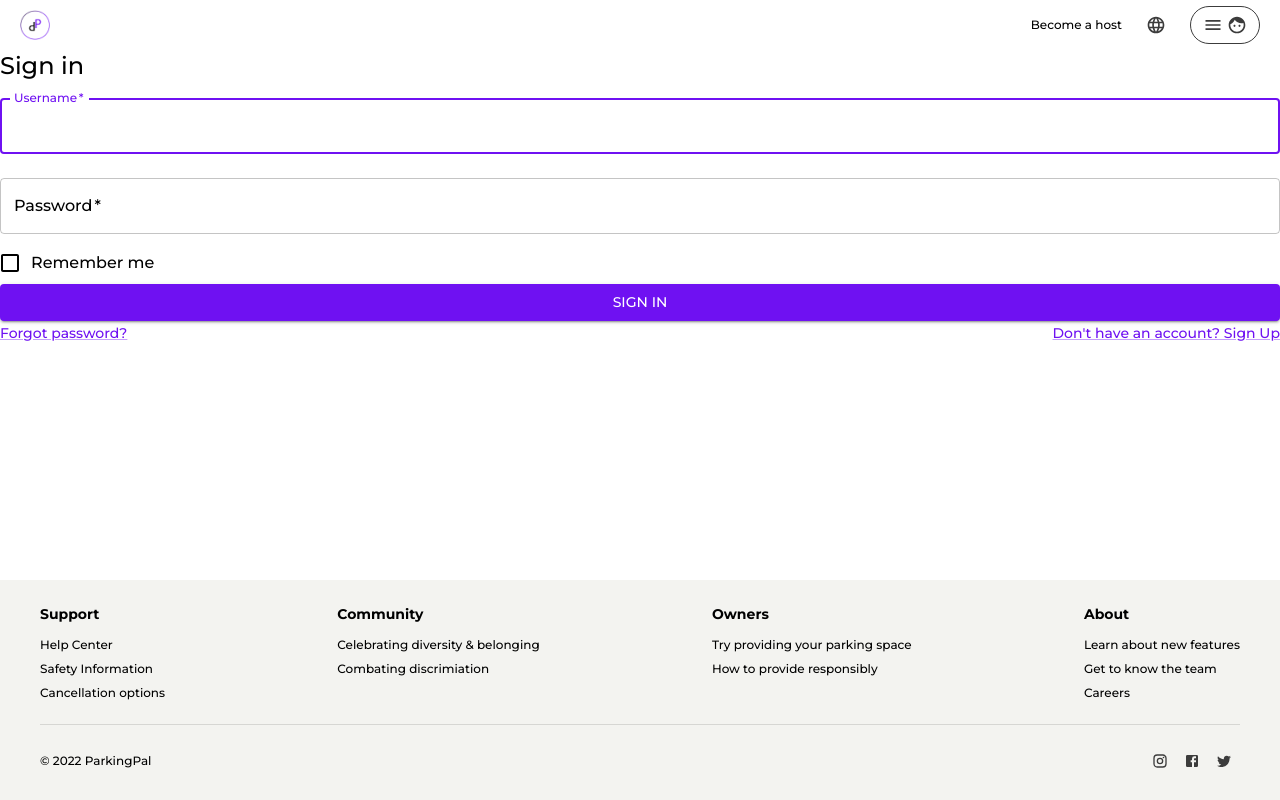
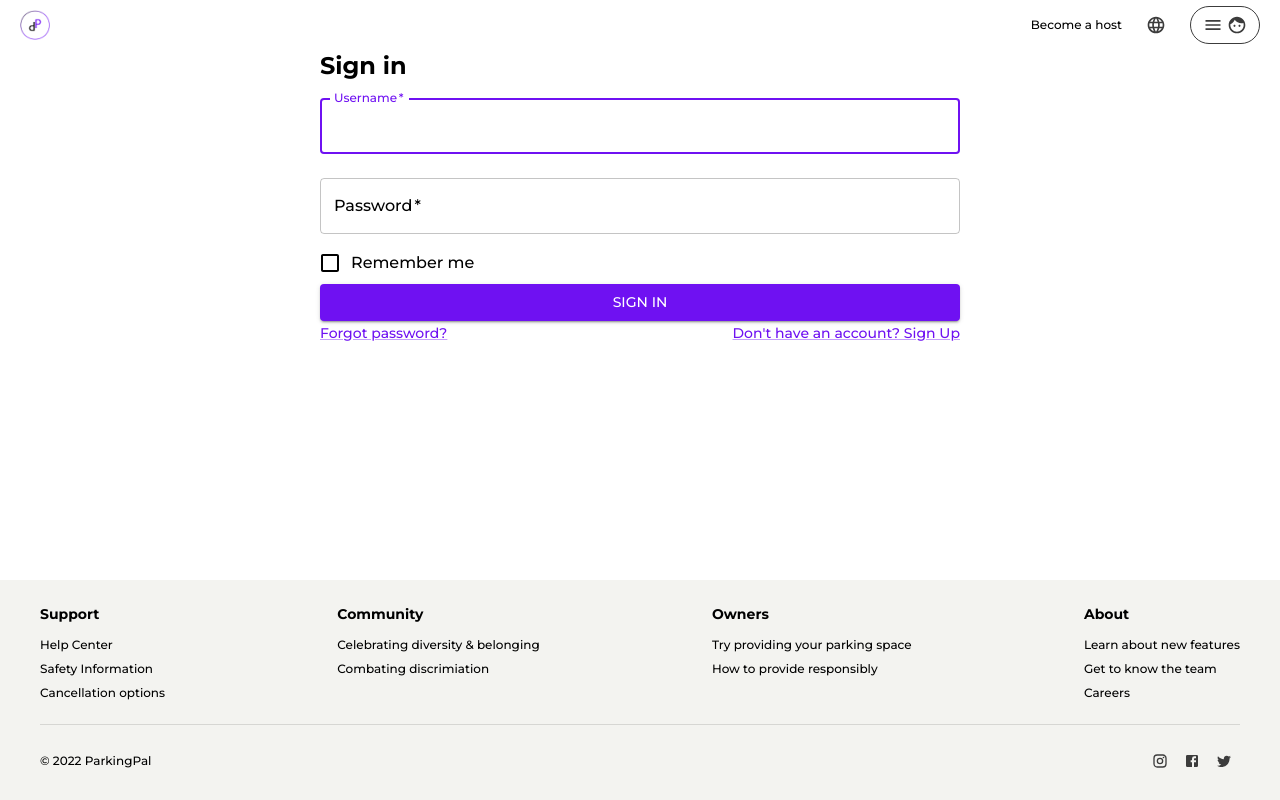
Before and after one commit to tessaRuckstuhl/ParkingPal, a React (Create React App) app in the folder client/: page / in a window 1280 px wide. Built offline with nearby package versions, Linux system fonts and the light colour scheme.

Commit message:
Align Loginpage similar to Signup page

```diff
--- a/client/src/pages/Login.js
+++ b/client/src/pages/Login.js
@@ -64,9 +64,10 @@ const Login = () => {
     }
   }, [jwt, navigate]);
   return (
-      <div >
+      <div className="flex flex-col items-center ">
+        <div className="w-1/2">
         <Typography component="h1" variant="h5">
-          Sign in
+          <b>Sign in</b>
         </Typography>
         <form noValidate onSubmit={(e) => handleSubmit(e)}>
           <TextField
@@ -125,6 +126,7 @@ const Login = () => {
             </Grid>
           </Grid>
         </form>
+        </div>
       </div>
   );
 };
```
Also changed, not shown: 1 other file (tests, documents, lock files or other folders).
